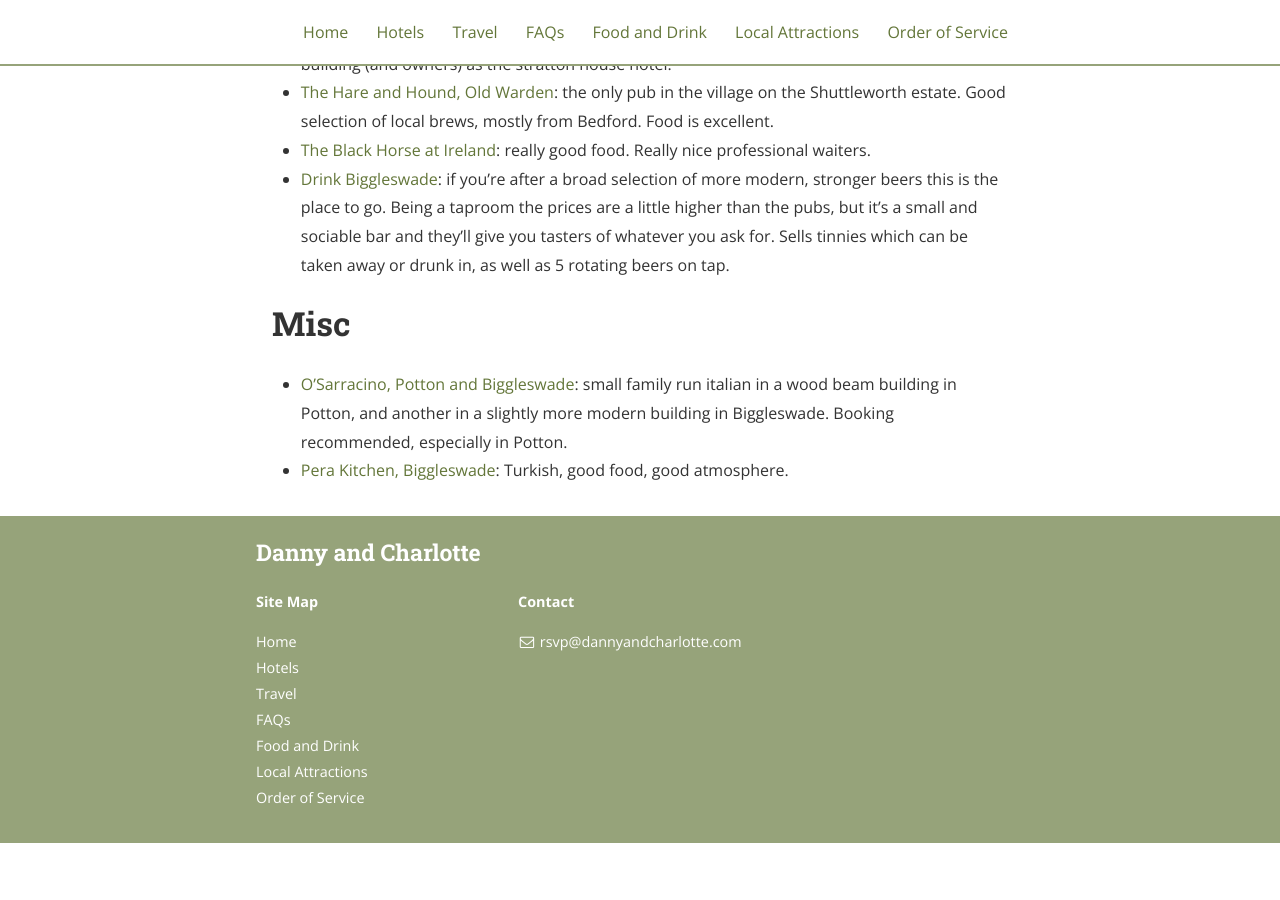
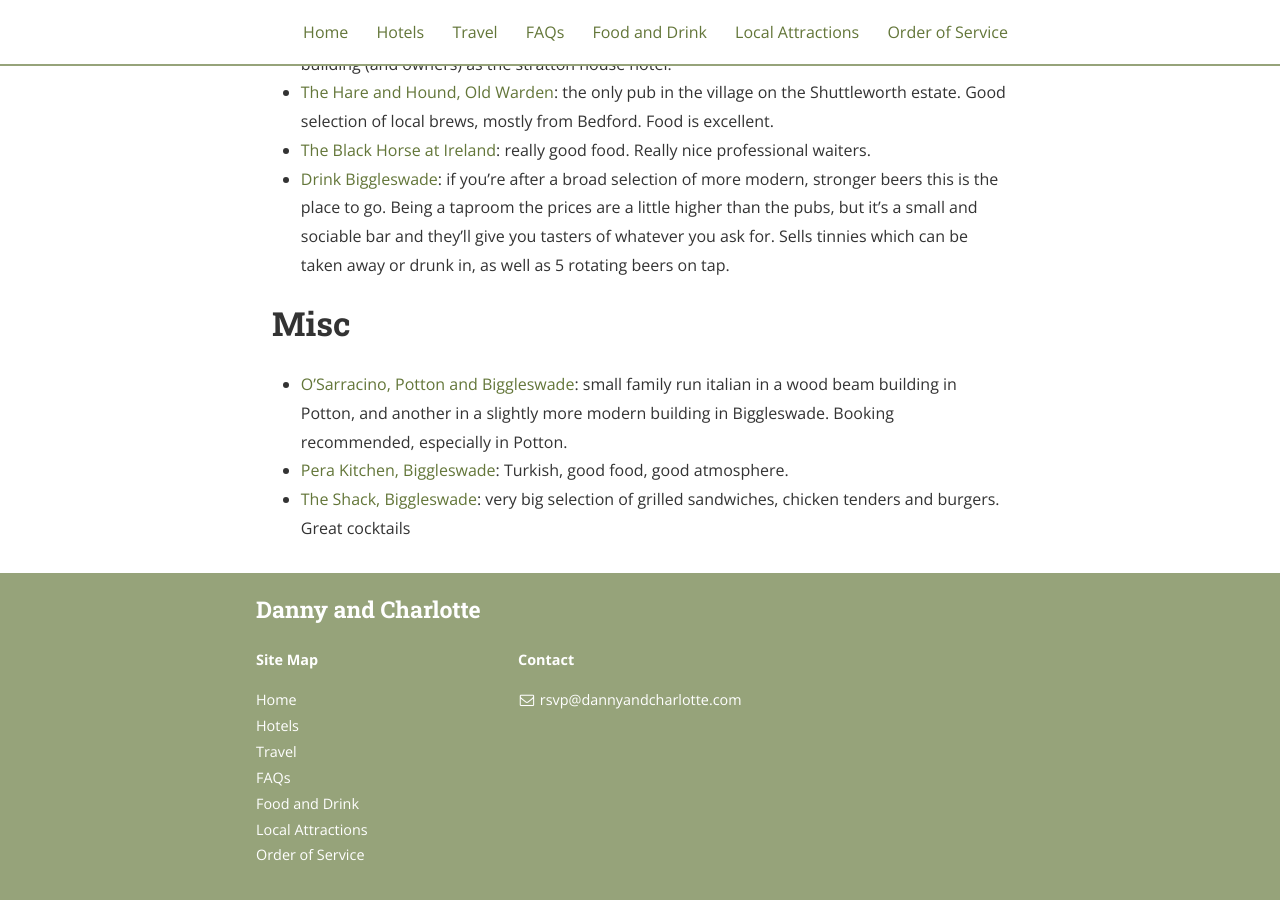
Before and after one commit to dannybrown/dannyandcharlotte.com, a Jekyll site: the page built from food-and-drink.md, in a window 1280 px wide and 900 px high, scrolled down 1668 px. Built offline with Jekyll 4.4.1, drawn with Linux system fonts in a browser that asks for light colours; nearby versions of some CDN libraries; before the commit the page ends 2511 px from its top, so only the background shows below that.

Commit message:
Add the shack

```diff
--- a/food-and-drink.md
+++ b/food-and-drink.md
@@ -35,3 +35,4 @@ In case you've not headed this way before and you're wondering where to go the d
 # Misc
 - [O'Sarracino, Potton and Biggleswade](https://osarracino.co.uk): small family run italian in a wood beam building in Potton, and another in a slightly more modern building in Biggleswade. Booking recommended, especially in Potton.
 - [Pera Kitchen, Biggleswade](https://www.perakitchen.com): Turkish, good food, good atmosphere.
+- [The Shack, Biggleswade](https://www.theshackburgers.co.uk): very big selection of grilled sandwiches, chicken tenders and burgers. Great cocktails
```
